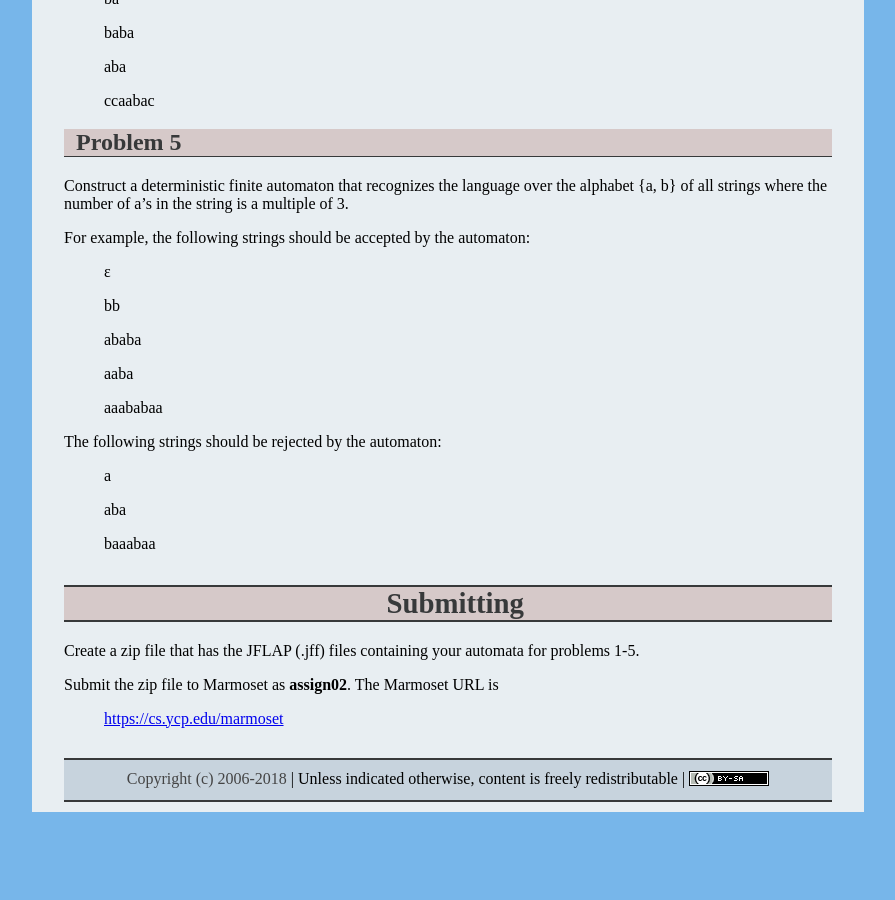
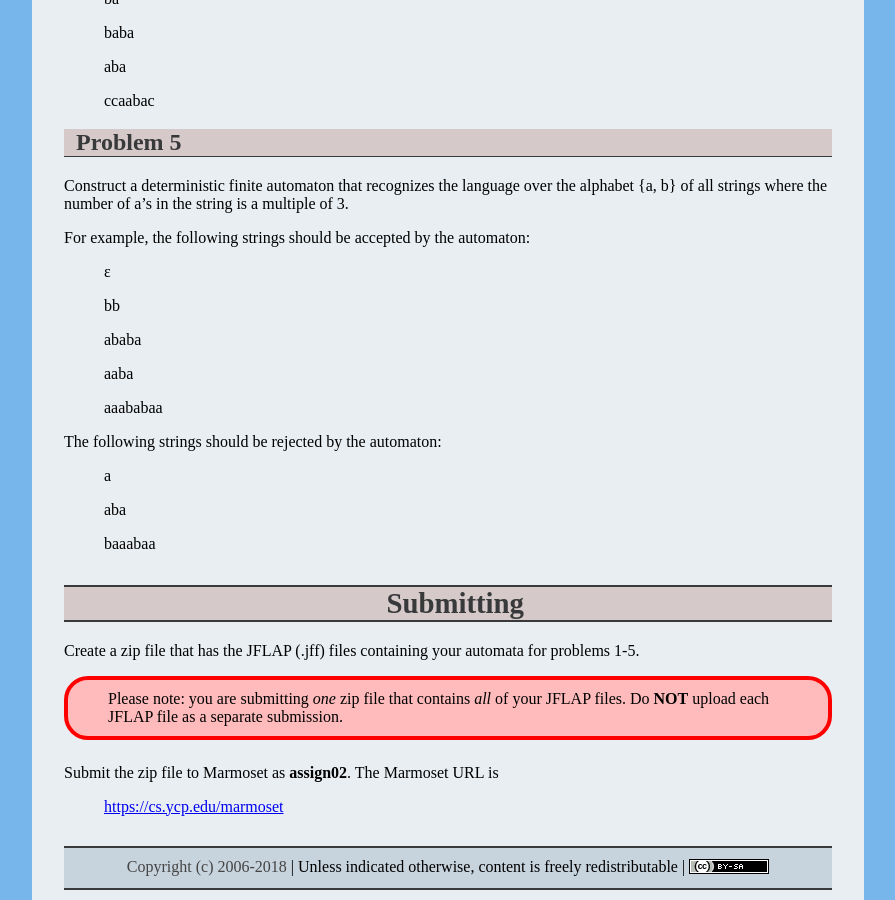
Before and after one commit to ycpcs/cs340-fall2018, a Jekyll site: the page built from assign/assign02.md, in a window 1280 px wide and 900 px high, scrolled down 2568 px. Shown: the whole window, without its empty margins (192-1087 px from the left). Built offline with Jekyll 4.4.1, drawn with Linux system fonts in a browser that asks for light colours; before the commit the page ends 3380 px from its top, so only the background shows below that.

Commit message:
note on requirements for submitting, for next year
Rhetorical question: is it really that hard to create a zip
file and upload it?

```diff
--- a/assign/assign02.md
+++ b/assign/assign02.md
@@ -170,6 +170,11 @@ Submitting
 
 Create a zip file that has the JFLAP (.jff) files containing your automata for problems 1-5.
 
+<div class="callout">
+Please note: you are submitting <em>one</em> zip file that contains <em>all</em> of your JFLAP files.
+Do <b>NOT</b> upload each JFLAP file as a separate submission.
+</div>
+
 Submit the zip file to Marmoset as **assign02**. The Marmoset URL is
 
 > <https://cs.ycp.edu/marmoset>
```
